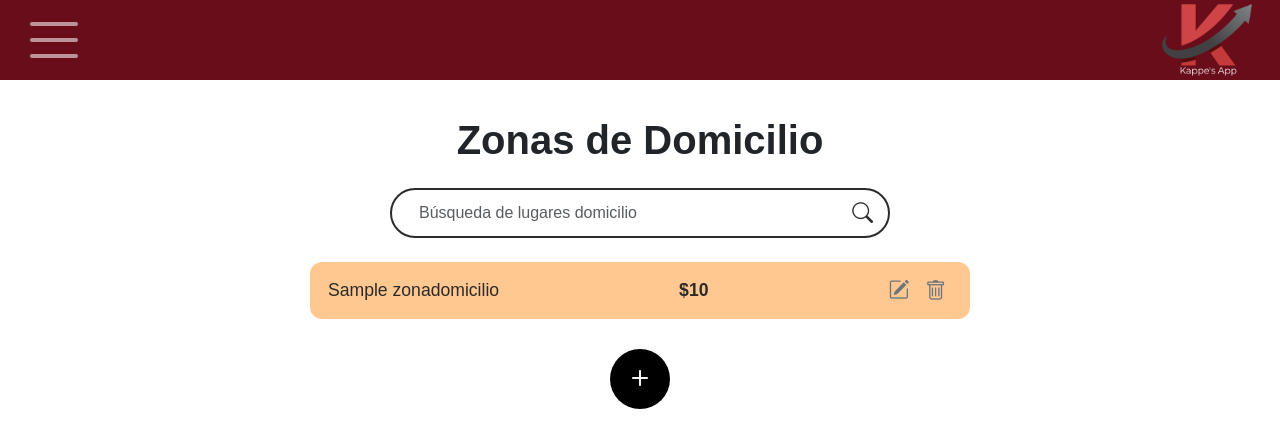
After one commit to Athina7-7/Kappes_App, a Django app: page /zonas_domicilio/ in a window 1280 px wide. The commit adds this page. Shown: the top 448 px of the page. Run offline with Django 5.2, Linux system fonts and the light colour scheme; tables that the repository leaves empty hold one stand-in row (values such as "Sample post").

Commit message:
Creacion de pantallas de domicilios y zonas de domicilios

```diff
--- a/KappesApp/urls.py
+++ b/KappesApp/urls.py
@@ -17,8 +17,7 @@ Including another URLconf
 from django.contrib import admin
 from django.urls import path
 from principal import views
-from principal.views import views_home, views_producto, views_inventario,views_registro
-
+from principal.views import views_home, views_producto, views_inventario,views_registro, views_nuevo_domicilio, views_zonas_domicilio
 
 # en el archivo que se encuentra en la raiz de la carpeta del proyecto el
 # cual es urls.py, este indica las urls que usará el usuario para ingresar a los templates.
@@ -35,5 +34,6 @@ urlpatterns = [
     path('producto/eliminar/<int:producto_id>/', views_inventario.eliminar_producto, name='eliminar_producto'),
     path('producto/editar/<int:producto_id>/', views_inventario.editar_producto, name='editar_producto'),
     path('registro/', views_registro.registro_usuario, name='registro'),
-
+    path('nuevo_domicilio/', views_nuevo_domicilio.nuevo_domicilio, name='nuevo_domicilio'),
+    path('zonas_domicilio/', views_zonas_domicilio.zonas_domicilio, name='zonas_domicilio'),
 ]
--- /dev/null
+++ b/principal/views/views_zonas_domicilio.py
@@ -0,0 +1,27 @@
+from django.shortcuts import render, redirect
+from principal.models.zonaDomicilio import zonaDomicilio
+from principal.models.tipoVenta import tipoVenta
+
+def zonas_domicilio(request):
+    if request.method == "POST":
+        id_tipo = request.POST.get('id_tipo')
+        nombre_zona = request.POST.get('nombre_zona')
+        ajuste_precio = request.POST.get('ajuste_precio')
+
+        # Crear y guardar el nuevo registro
+        zonaDomicilio.objects.create(
+            id_tipo_id=id_tipo,
+            nombre_zona=nombre_zona,
+            ajuste_precio=ajuste_precio
+        )
+
+        # Redirigir para evitar reenvío del formulario
+        return redirect('zonas_domicilio')
+
+    zonas = zonaDomicilio.objects.all()
+    tipos = tipoVenta.objects.all()
+
+    return render(request, 'zonas_domicilio.html', {
+        'zonas': zonas,
+        'tipos': tipos
+    })
--- /dev/null
+++ b/static/css/zonas_domicilio.css
@@ -0,0 +1,112 @@
+/* Contenedor general */
+.zona-container {
+  max-width: 700px;
+  margin: 0 auto;
+  padding: 20px;
+}
+
+/* Barra de búsqueda */
+.search-bar {
+  display: flex;
+  align-items: center;
+  justify-content: center;
+  border: 2px solid #2d2a2a;
+  border-radius: 30px;
+  padding: 5px 15px;
+  max-width: 500px;
+  margin: 0 auto;
+}
+
+.search-bar input {
+  border: none;
+  flex: 1;
+  outline: none;
+  font-size: 1rem;
+}
+
+.search-bar i {
+  font-size: 1.3rem;
+  color: #2d2a2a;
+}
+
+/* Lista de zonas */
+.zona-list {
+  display: flex;
+  flex-direction: column;
+  gap: 15px;
+  margin-top: 20px;
+}
+
+.zona-item {
+  display: flex;
+  justify-content: space-between;
+  align-items: center;
+  background-color: #ffc891;
+  padding: 12px 18px;
+  border-radius: 12px;
+}
+
+.zona-item .nombre {
+  font-size: 1.1rem;
+  color: #2d2a2a;
+}
+
+.zona-item .precio {
+  font-weight: bold;
+  font-size: 1.1rem;
+  color: #2d2a2a;
+}
+
+.acciones {
+  display: flex;
+  gap: 10px;
+}
+
+.acciones .accion {
+  background: none;
+  border: none;
+  font-size: 1.3rem;
+  cursor: pointer;
+}
+
+.acciones .editar i {
+  color: #6c757d;
+}
+
+.acciones .eliminar i {
+  color: #6c757d;
+}
+
+.acciones .editar:hover i {
+  color: #0d6efd;
+}
+
+.acciones .eliminar:hover i {
+  color: #dc3545;
+}
+
+/* Botón de agregar */
+.add-btn-container {
+  display: flex;
+  justify-content: center;
+  margin-top: 30px;
+}
+
+.btn-add {
+  background-color: #000;
+  color: #fff;
+  font-size: 2rem;
+  border-radius: 50%;
+  width: 60px;
+  height: 60px;
+  display: flex;
+  justify-content: center;
+  align-items: center;
+  text-decoration: none;
+  transition: transform 0.2s ease, background-color 0.3s ease;
+}
+
+.btn-add:hover {
+  transform: scale(1.05);
+  background-color: #540c0c;
+}
--- /dev/null
+++ b/templates/zonas_domicilio.html
@@ -0,0 +1,51 @@
+{% extends "base.html" %}
+{% load static %}
+
+{% block title %}Zonas de Domicilio{% endblock %}
+
+{% block extra_css %}
+<link rel="stylesheet" href="{% static 'css/zonas_domicilio.css' %}">
+{% endblock %}
+
+{% block content %}
+<div class="zona-container">
+    <h1 class="fw-bold mb-4 text-center">Zonas de Domicilio</h1>
+
+    <!-- Barra de búsqueda -->
+    <div class="search-bar mb-4">
+        <input type="text" class="form-control" placeholder="Búsqueda de lugares domicilio">
+        <i class="bi bi-search"></i>
+    </div>
+
+    <!-- Lista de zonas -->
+    <div class="zona-list">
+        {% for zona in zonas %}
+        <div class="zona-item">
+            <span class="nombre">{{ zona.nombre_zona }}</span>
+            <span class="precio">${{ zona.ajuste_precio|floatformat:0 }}</span>
+            <div class="acciones">
+                <a href="{% url 'editar_zona' zona.id_zona %}" class="accion editar">
+                    <i class="bi bi-pencil-square"></i>
+                </a>
+                <form action="{% url 'eliminar_zona' zona.id_zona %}" method="post" style="display:inline;">
+                    {% csrf_token %}
+                    <button type="submit" class="accion eliminar"
+                        onclick="return confirm('¿Seguro que deseas eliminar esta zona?');">
+                        <i class="bi bi-trash"></i>
+                    </button>
+                </form>
+            </div>
+        </div>
+        {% empty %}
+        <p class="text-center">No hay zonas de domicilio registradas.</p>
+        {% endfor %}
+    </div>
+
+    <!-- Botón para agregar nueva zona -->
+    <div class="add-btn-container">
+        <a href="{% url 'nuevo_domicilio' %}" class="btn-add">
+            <i class="bi bi-plus"></i>
+        </a>
+    </div>
+</div>
+{% endblock %}
```
Also changed, not shown: principal/views/views_nuevo_domicilio.py (added, +20 -0 lines), static/css/nuevo_domicilio.css (added, +82 -0 lines), templates/editar_producto.html (+13 -5 lines), templates/nuevo_domicilio.html (added, +39 -0 lines), db.sqlite3, principal/views/views_producto.py (line endings or trailing spaces).
